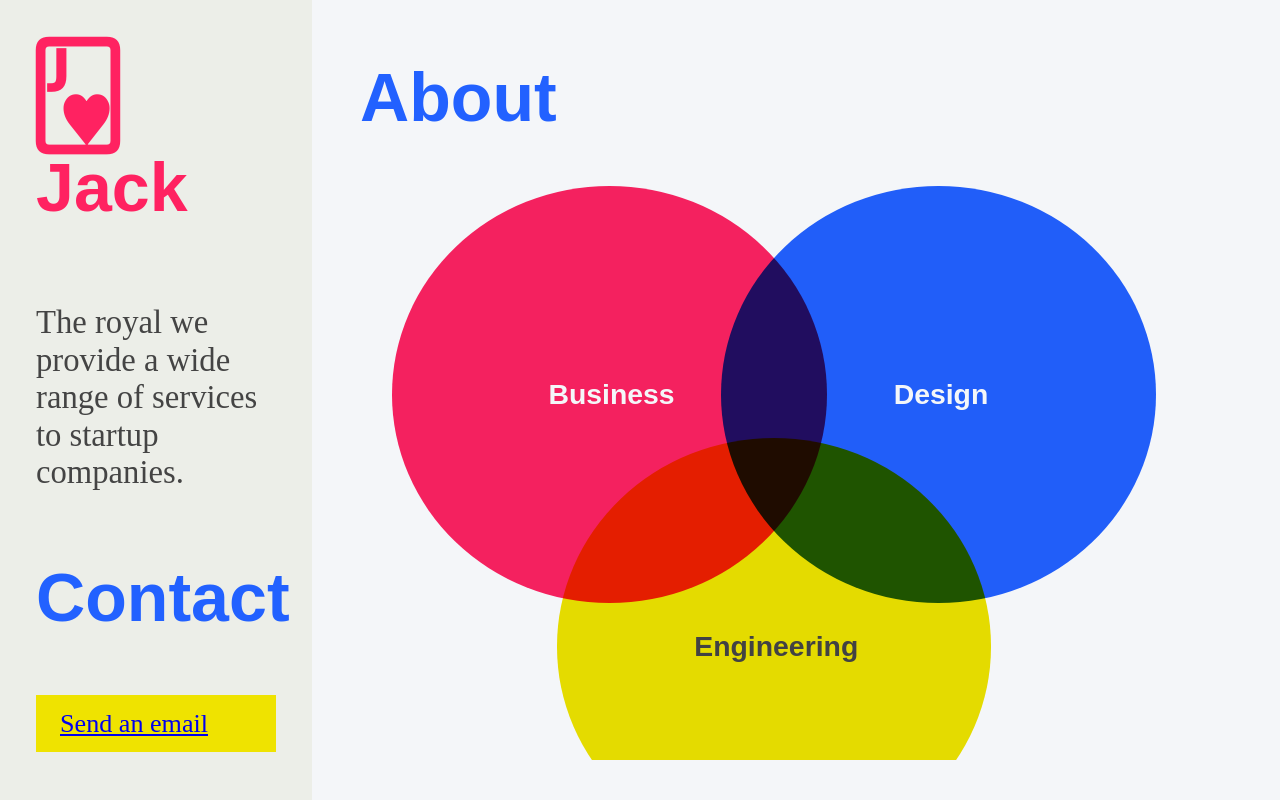
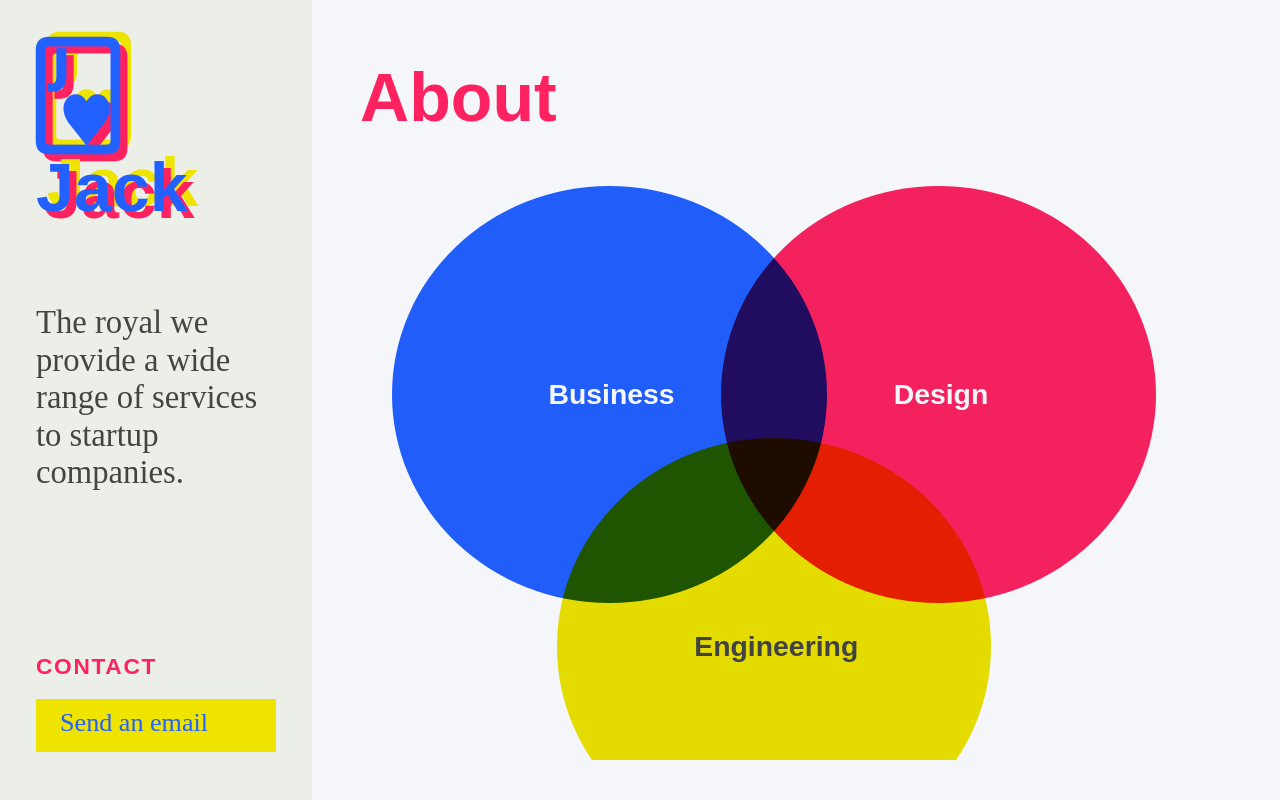
Before and after one commit to LariElovainio/jack, a plain HTML site: page index.html in a window 1280 px wide. Drawn offline with Linux system fonts and the light colour scheme.

Commit message:
Copy, color, layout tweaks

```diff
--- a/index.html
+++ b/index.html
@@ -32,7 +32,7 @@
 					<li>Web Design &amp; Development</li>
 				</ul>
 				<h3>Strategy Development</h3>
-				<p>We help you find your plan to success.</p>
+				<p>We help you find your plan to success. Who is your customer and what is your product?</p>
 				<h3>Product Development</h3>
 				<p>We help you make your product finished.</p>
 				<h3>Identity Design</h3>
--- a/style.css
+++ b/style.css
@@ -2,8 +2,8 @@
 	--bg: #f4f6f9;
 	--text: #444;
 	--text-large: #333;
-	--color1: #ff2261;
-	--color2: #2261ff;
+	--color2: #ff2261;
+	--color1: #2261ff;
 	--color3: #efe300;
 	--grey-10: #eceee8;
 
@@ -153,11 +153,21 @@ h1 {
 	color: var(--color1);
 	font-family: var(--logo-font);
 	font-weight: 850;
+	text-shadow:
+		.1em .1em 0 var(--color2),
+		.15em -.075em 0 var(--color3);
 }
 
 h2 {
 	color: var(--color2);
 	font-weight: 700;
+}
+
+.site > header h2 {
+	font-size: 1em;
+	font-weight: 800;
+	letter-spacing: .07em;
+	text-transform: uppercase;
 }
 
 h3 {
@@ -168,8 +178,14 @@ h3 + p {
 	margin-top: .5em;
 }
 
+a {
+	color: var(--color1);
+	text-decoration: none;
+}
+
 .site > header {
 	background: var(--grey-10);
+
 	margin: 0 0 2em;
 	padding: .01em var(--gutter) 1em;
 }
@@ -197,7 +213,7 @@ article h3::before {
 
 .action {
 	background-color: var(--color3);
-	padding: .5em 1em;
+	padding: .3em 1em .55em;
 }
 
 .lead:first-child {
@@ -249,7 +265,7 @@ article h3::before {
 	color: var(--text);
 }
 
-@media (min-width:40em) and (min-height:30em) {
+@media (min-width:50em) and (min-height:30em) {
 	body {
 		overflow: hidden;
 	}
```
